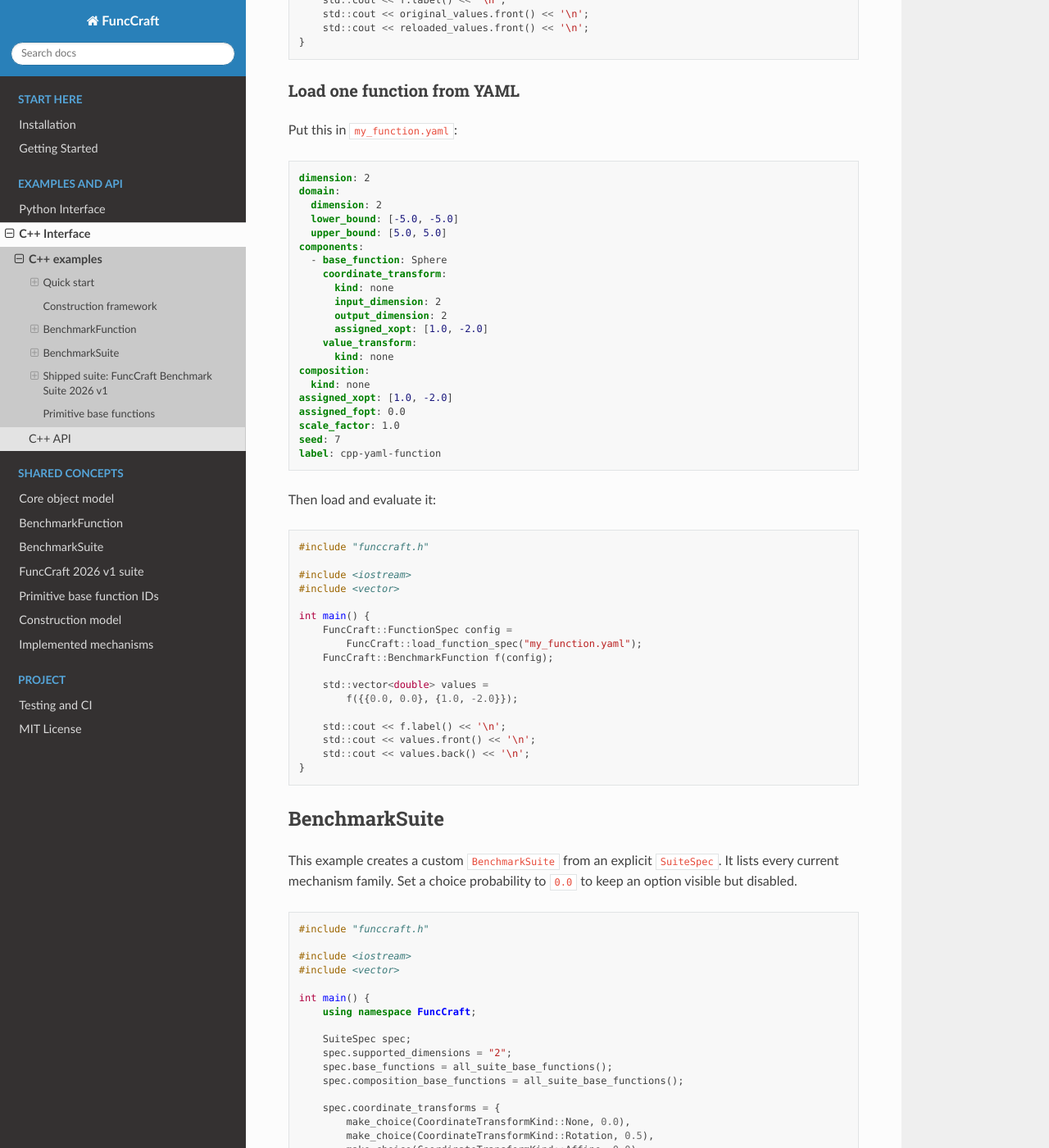
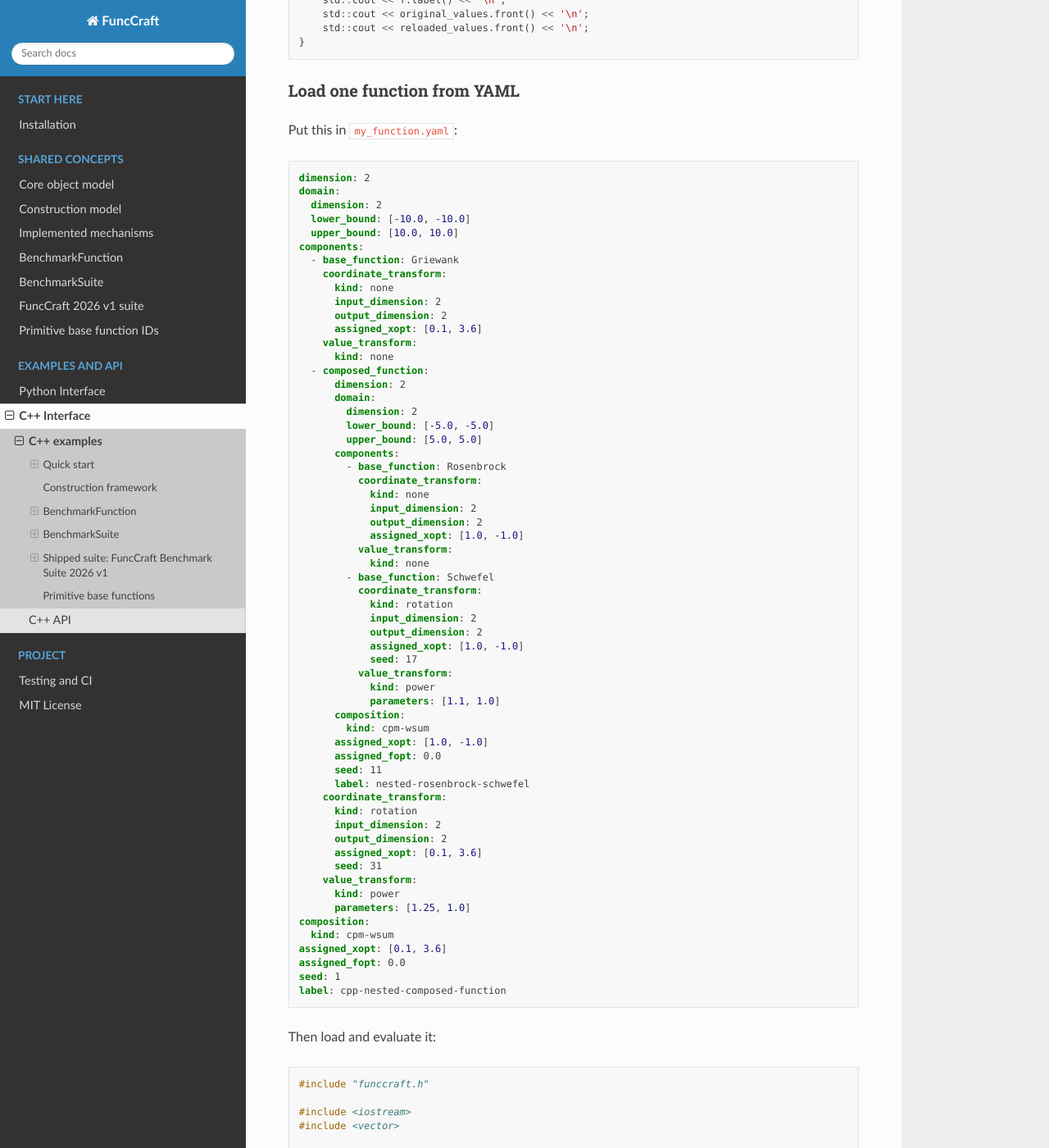
Before and after one commit to khoirulmuzakka/FuncCraft, a Sphinx documentation site: the page built from docs/source/cpp/examples.rst, in a window 1280 px wide and 1400 px high, scrolled down 4121 px. Shown: the whole window at 82% size. Built offline with Sphinx 7.4.7 and the Read the Docs theme 3.1.0, drawn with Linux system fonts in a browser that asks for light colours; some of the changed text lies outside the part shown.

Commit message:
Updated docs

```diff
--- a/docs/source/cpp/examples.rst
+++ b/docs/source/cpp/examples.rst
@@ -241,24 +241,63 @@
    dimension: 2
    domain:
      dimension: 2
-     lower_bound: [-5.0, -5.0]
-     upper_bound: [5.0, 5.0]
+     lower_bound: [-10.0, -10.0]
+     upper_bound: [10.0, 10.0]
    components:
-     - base_function: Sphere
+     - base_function: Griewank
        coordinate_transform:
          kind: none
          input_dimension: 2
          output_dimension: 2
-         assigned_xopt: [1.0, -2.0]
+         assigned_xopt: [0.1, 3.6]
        value_transform:
          kind: none
+     - composed_function:
+         dimension: 2
+         domain:
+           dimension: 2
+           lower_bound: [-5.0, -5.0]
+           upper_bound: [5.0, 5.0]
+         components:
+           - base_function: Rosenbrock
+             coordinate_transform:
+               kind: none
+               input_dimension: 2
+               output_dimension: 2
+               assigned_xopt: [1.0, -1.0]
+             value_transform:
+               kind: none
+           - base_function: Schwefel
+             coordinate_transform:
+               kind: rotation
+               input_dimension: 2
+               output_dimension: 2
+               assigned_xopt: [1.0, -1.0]
+               seed: 17
+             value_transform:
+               kind: power
+               parameters: [1.1, 1.0]
+         composition:
+           kind: cpm-wsum
+         assigned_xopt: [1.0, -1.0]
+         assigned_fopt: 0.0
+         seed: 11
+         label: nested-rosenbrock-schwefel
+       coordinate_transform:
+         kind: rotation
+         input_dimension: 2
+         output_dimension: 2
+         assigned_xopt: [0.1, 3.6]
+         seed: 31
+       value_transform:
+         kind: power
+         parameters: [1.25, 1.0]
    composition:
-     kind: none
-   assigned_xopt: [1.0, -2.0]
+     kind: cpm-wsum
+   assigned_xopt: [0.1, 3.6]
    assigned_fopt: 0.0
-   scale_factor: 1.0
-   seed: 7
-   label: cpp-yaml-function
+   seed: 1
+   label: cpp-nested-composed-function
 
 Then load and evaluate it:
 
@@ -274,12 +313,18 @@
            FuncCraft::load_function_spec("my_function.yaml");
        FuncCraft::BenchmarkFunction f(config);
 
-       std::vector<double> values =
-           f({{0.0, 0.0}, {1.0, -2.0}});
+       std::vector<std::vector<double>> points = {
+           std::vector<double>(2, 0.0),
+           f.get_xopt(),
+           std::vector<double>(2, 1.0),
+       };
+       std::vector<double> values = f(points);
 
+       std::cout << "dimension: " << f.dimension() << '\n';
        std::cout << f.label() << '\n';
-       std::cout << values.front() << '\n';
-       std::cout << values.back() << '\n';
+       std::cout << "component_types: " << f.component_types() << '\n';
+       std::cout << "fopt: " << f.get_fopt() << '\n';
+       std::cout << "first value: " << values.front() << '\n';
    }
 
 BenchmarkSuite
@@ -412,32 +457,65 @@
 
 .. code-block:: yaml
 
-   supported_dimensions: any
-   base_functions: [1, 9, 10]
-   composition_base_functions: [1, 9, 10]
+   supported_dimensions: "2"
+   base_functions: [1, 2, 3, 4, 5, 6, 7, 8, 9, 10, 11, 12, 13, 14, 15, 16, 17, 18, 19, 20, 21, 22, 23, 24, 25, 26, 27, 28, 29, 30, 31, 32, 33, 34]
+   composition_base_functions: [1, 2, 3, 4, 5, 6, 7, 8, 9, 10, 11, 12, 13, 14, 15, 16, 17, 18, 19, 20, 21, 22, 23, 24, 25, 26, 27, 28, 29, 30, 31, 32, 33, 34]
    coordinate_transforms:
      - kind: none
-       probability: 1.0
+       probability: 0.0
+       parameters: []
+     - kind: rotation
+       probability: 0.5
+       parameters: []
+     - kind: affine
+       probability: 0.0
+       parameters: []
+     - kind: blockrotation
+       probability: 0.5
        parameters: []
    value_transforms:
      - kind: none
-       probability: 1.0
+       probability: 0.5
        parameters: []
+     - kind: power
+       probability: 0.25
+       parameters: [1.0, 1.0]
+     - kind: oscillatory
+       probability: 0.25
+       parameters: [0.1, 1.0]
+     - kind: cosine-zero
+       probability: 0.0
+       parameters: [1.0]
    compositions:
      - kind: cpmsum
-       probability: 1.0
+       probability: 0.1
        parameters: []
+     - kind: cpmpmean
+       probability: 0.1
+       parameters: [3.0]
+     - kind: cpmpmean
+       probability: 0.1
+       parameters: [0.1]
+     - kind: cpmlwell
+       probability: 0.2
+       parameters: [0.1, 1.0]
+     - kind: dpmsoftmax
+       probability: 0.25
+       parameters: [0.01]
+     - kind: dpmbgsoftmax
+       probability: 0.25
+       parameters: [0.01, 1.0, 0.01]
    min_components: 2
-   max_components: 3
-   max_nested_composition_depth: 0
-   nested_probability: 0.0
-   requested_number_of_functions: 20
+   max_components: 4
+   max_nested_composition_depth: 1
+   nested_probability: 0.1
+   requested_number_of_functions: 200
    master_seed: 1
    lower_bound: -100
    upper_bound: 100
    assigned_fopt: 100.0
    xopt_domain_shrink_factor: 0.8
-   suite_label: cpp-yaml-suite
+   suite_label: cpp-suite
 
 Then load it at an explicit dimension and evaluate F1:
 
@@ -449,17 +527,22 @@
    #include <vector>
 
    int main() {
-       const int dimension = 10;
+       const int dimension = 2;
        FuncCraft::SuiteSpec config =
            FuncCraft::load_suite_spec("my_suite.yaml");
        FuncCraft::BenchmarkSuite suite(config, dimension);
 
-       const FuncCraft::BenchmarkFunction& f = suite.function(1);
-       std::vector<double> values =
-           f({std::vector<double>(dimension, 0.0)});
+       std::cout << "size: " << suite.size() << '\n';
+       std::cout << "dimension: " << suite.dimension() << '\n';
+       std::cout << "capacity: "
+                 << suite.theoretical_max_number_of_functions() << '\n';
 
-       std::cout << f.label() << '\n';
-       std::cout << values.front() << '\n';
+       for (int index = 1; index <= 5; ++index) {
+           const FuncCraft::BenchmarkFunction& f = suite.function(index);
+           std::cout << "F" << index << ": "
+                     << f.component_types() << " | "
+                     << f.label() << '\n';
+       }
    }
 
 Shipped suite: FuncCraft Benchmark Suite 2026 v1
```
Also changed, not shown: docs/source/index.rst (+14 -12 lines).
